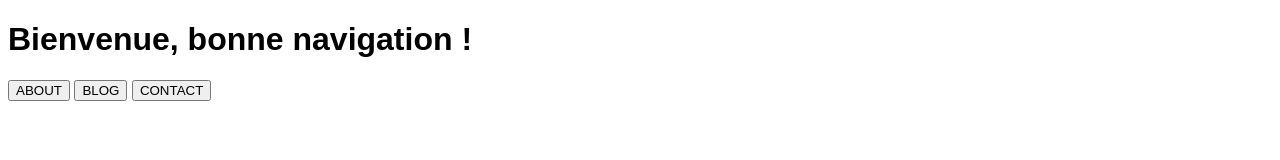
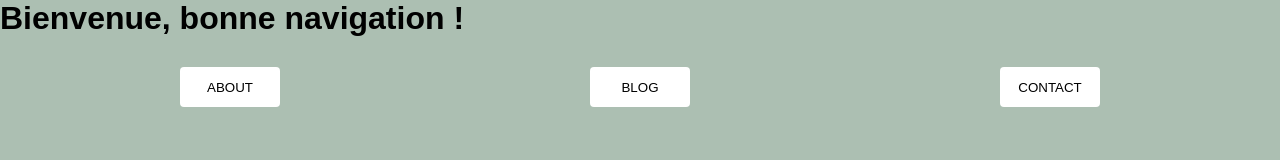
Before and after one commit to marietmr/30---Intro-NodeJS, a website: page index.html in a window 1280 px wide. Drawn offline with Linux system fonts and the light colour scheme.

Commit message:
style des boutons

```diff
--- a/style.css
+++ b/style.css
@@ -1 +1,26 @@
-* { font-family: Arial, sans-serif; }
+* {
+    margin: 0;
+    font-family: Arial, sans-serif;
+    background-color:rgb(172, 191, 178);
+}
+
+
+button {
+    border-radius: 4px;
+    background-color: white;
+    border: none;
+    text-align: center;
+    width: 100px;
+    height: 40px;
+    transition: all 0.5s;
+    margin: 5px;
+    cursor: pointer;
+}
+
+.button {
+    display: flex;
+    flex-direction: row;
+    justify-content: space-around;
+    padding: 25px;
+    width: auto;
+}
```
